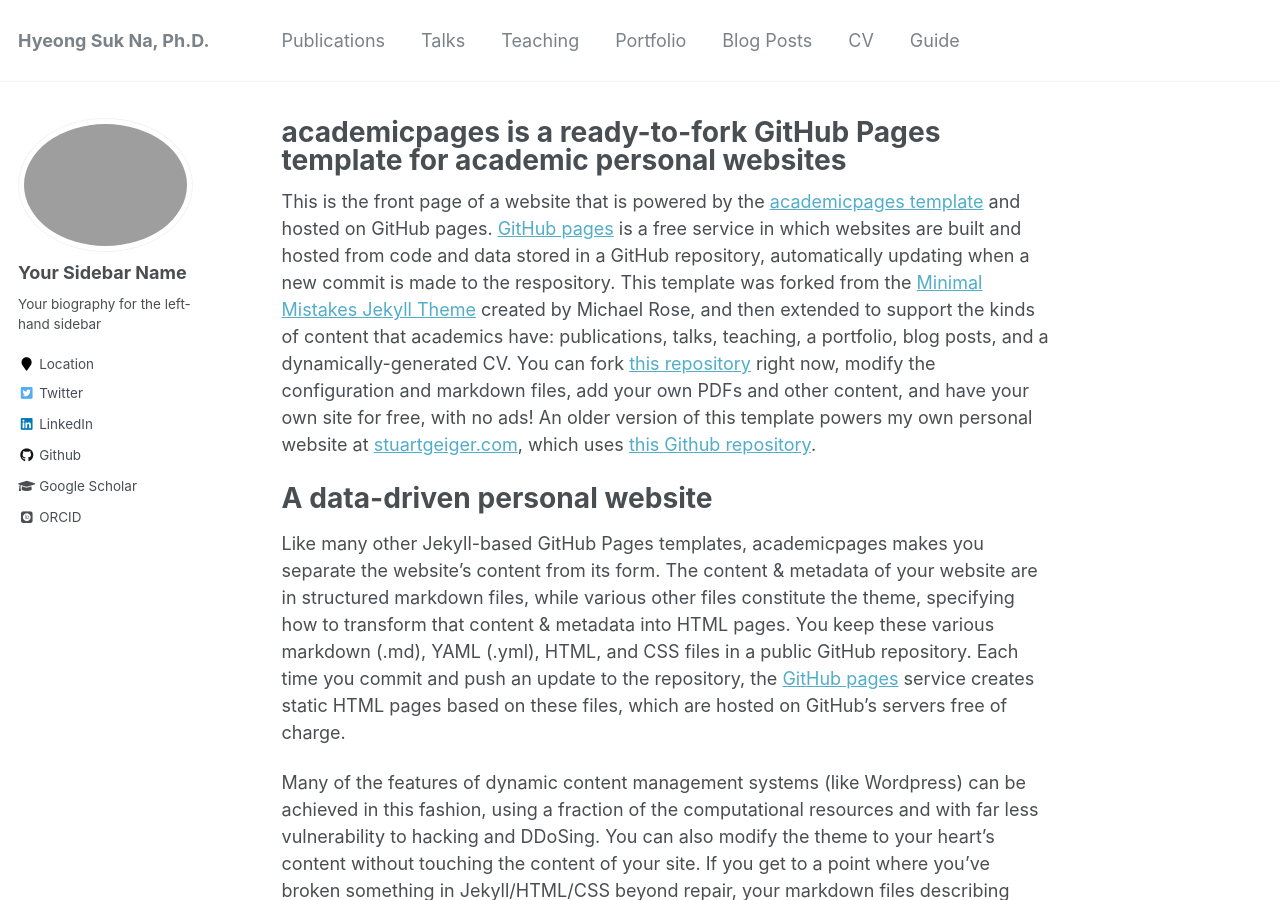
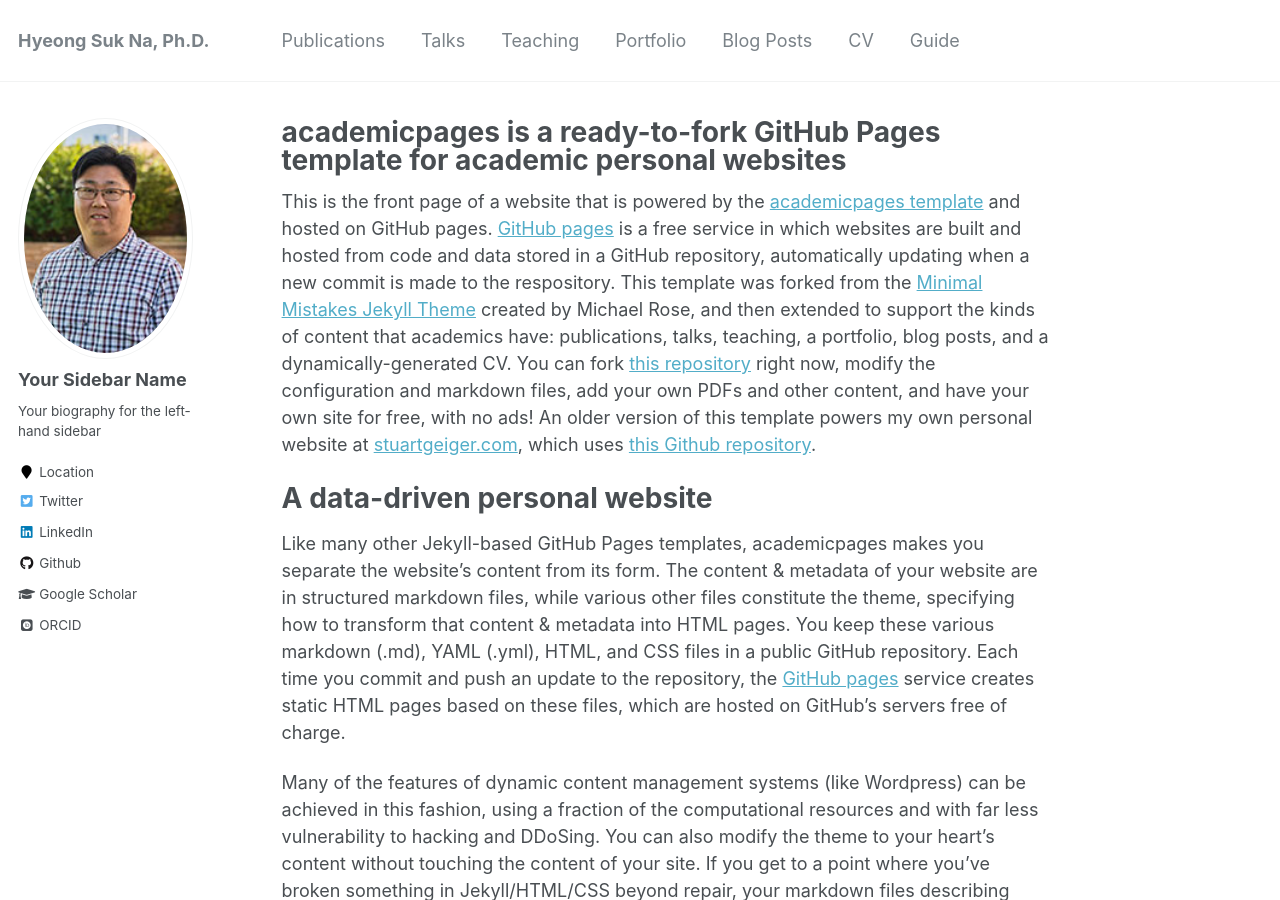
Before and after one commit to hsjna/hsjna.github.io, a Jekyll site: the page built from _pages/about.md, in a window 1280 px wide and 900 px high. Built offline with Jekyll 4.4.1, drawn with Linux system fonts in a browser that asks for light colours; some web fonts are replaced.

Commit message:
Update _config.yml

```diff
--- a/_config.yml
+++ b/_config.yml
@@ -81,7 +81,7 @@ analytics:
 # Site Author
 author:
   name             : "Your Sidebar Name"
-  avatar           : "profile.png"
+  avatar           : "hsna.jpg"
   bio              : "Your biography for the left-hand sidebar"
   location         : "Location"
   employer         :
```
